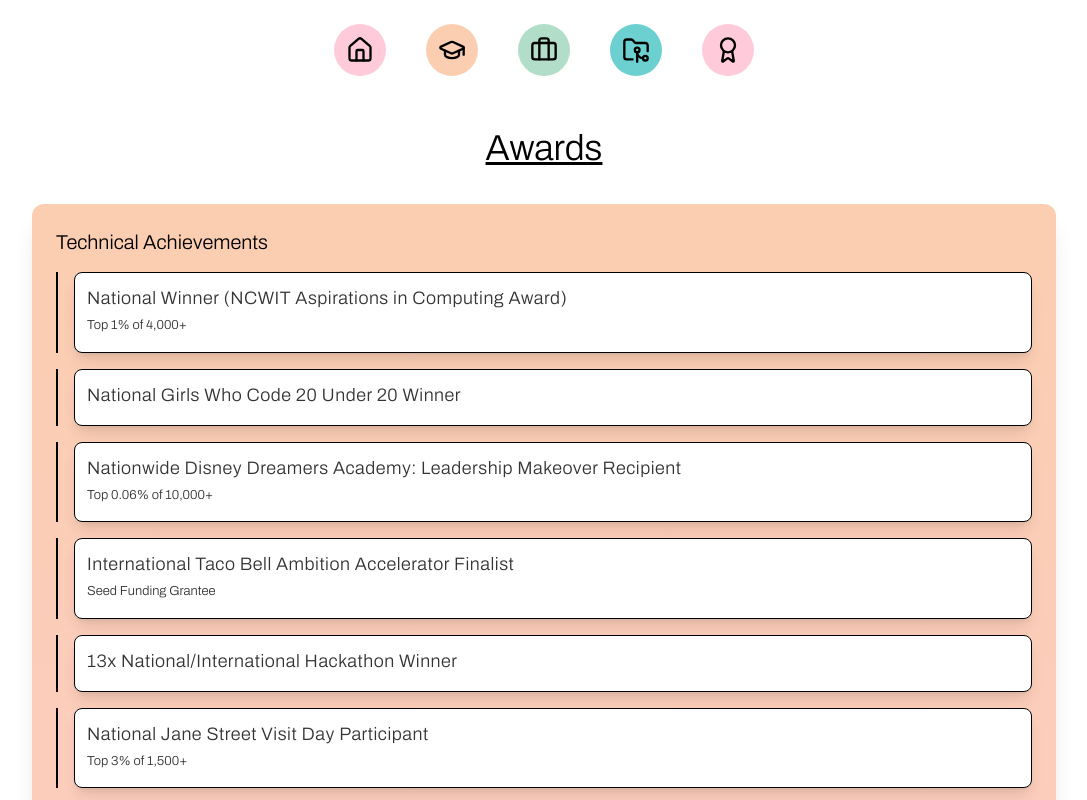
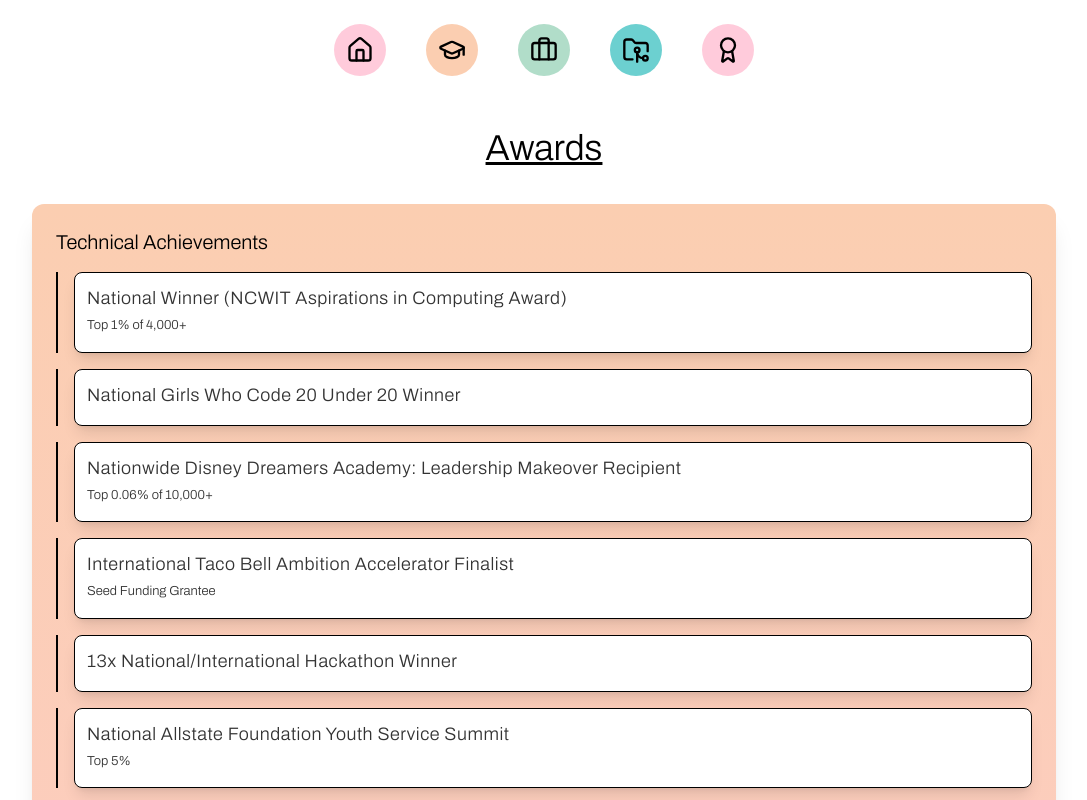
Before and after one commit to aaru4/aarushi-portfolio-v2, a Next.js app: page /awardPage in a window 1280 px wide. Shown: the top 800 px of the page, without its empty margins (96-1183 px from the left). Built offline with nearby package versions, Linux system fonts and the light colour scheme.

Commit message:
Update page.tsx

```diff
--- a/app/awardPage/page.tsx
+++ b/app/awardPage/page.tsx
@@ -57,6 +57,15 @@
 
                         />
                     </div>
+
+
+                    <div className="border-l-2 border-[#000000] pl-4">
+                        <ACProjectBox
+                            title="National Allstate Foundation Youth Service Summit"
+                            org="Top 5%"
+                        />
+                    </div>
+
                     <div className="border-l-2 border-[#000000] pl-4">
 
                         <ACProjectBox
@@ -76,6 +85,8 @@
                             org="Top 10% of 4,000+"
                         />
                     </div>
+
+
                     <div className="border-l-2 border-[#000000] pl-4">
                         <ACProjectBox
                             title="1st & 4th Honors at Georgia Science and Engineering Fair"
```
